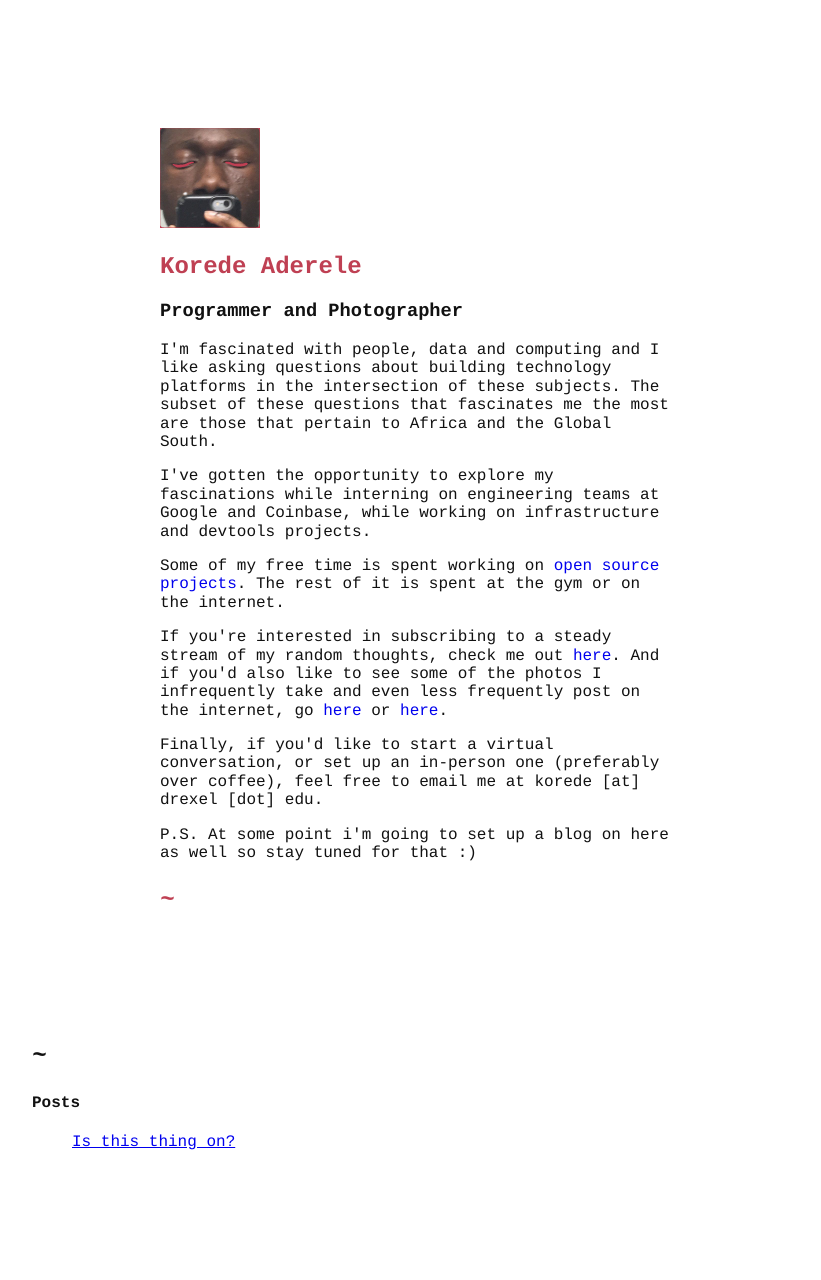
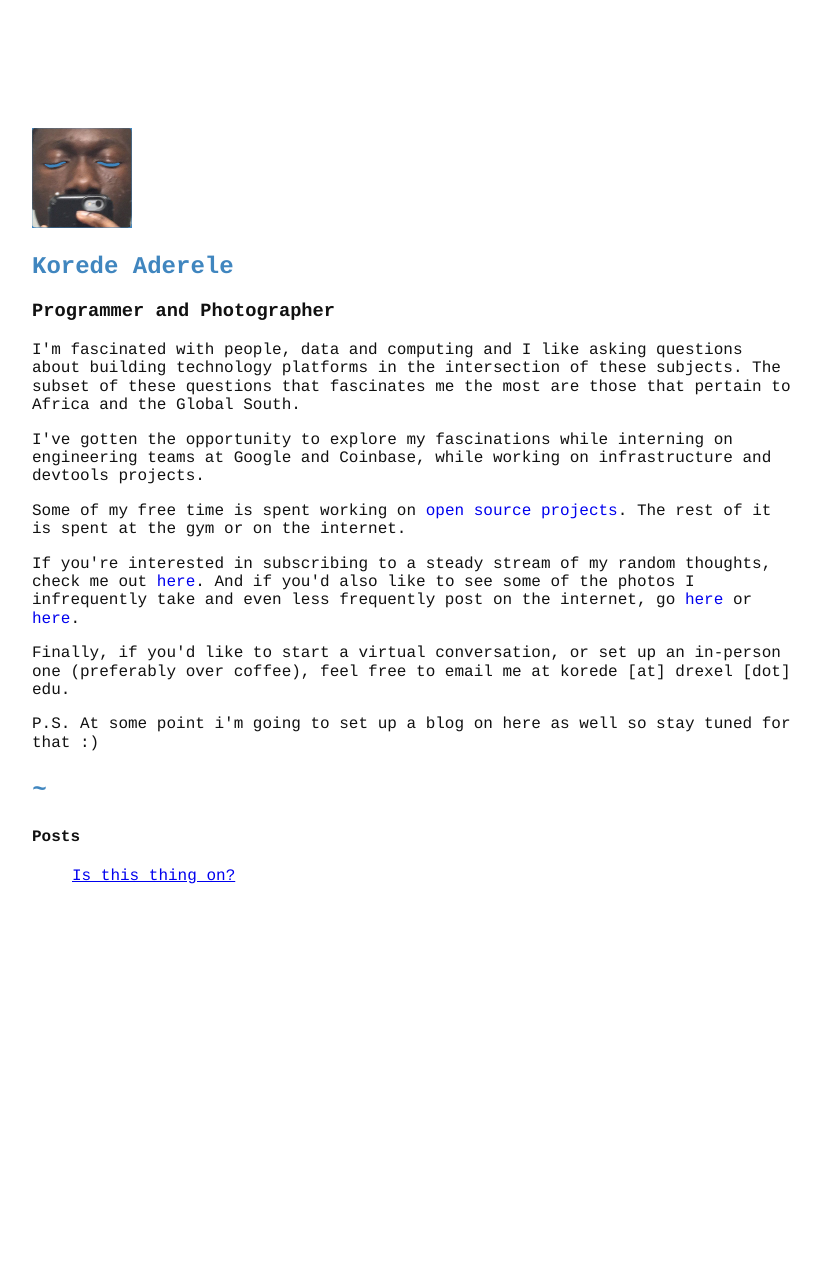
Before and after one commit to Korede-TA/korede-ta.github.io, a Jekyll site: the page built from index.html, in a window 1280 px wide. Shown: the whole page, without its empty margins (96-917 px from the left). Built offline with Jekyll 4.4.1, drawn with Linux system fonts in a browser that asks for light colours; after the commit the page ends 1014 px from its top, so only the background shows below that.

Commit message:
update index

```diff
--- a/index.html
+++ b/index.html
@@ -1,7 +1,7 @@
 ---
 layout: default
+title: Korede's Website
 ---
-<div class="courier ma3 ma6-ns mt6 mw7">
 
 <img id="picture" src="./no_eyes_twit_pic_apr_18.png" height="100">
 
@@ -33,23 +33,3 @@ layout: default
 <p>
 	P.S. At some point i'm going to set up a blog on here as well so stay tuned for that :)
 </p>
-
-	<p id="tilde" class="fw8 i f3">~</p>
-
-</div>
-
-<script>
-	(function() {
-		var offset = Math.floor(Math.random() * Math.floor(360));
-		// window.addEventListener('mousemove', scrollWheelHandler);
-		window.setInterval(scrollWheelHandler, 10);
-		function scrollWheelHandler() {
-			offset = (offset > 360) ? 0 : offset + 1 ;
-			var color = "hsl("+offset.toString()+", 50%, 50%)";// alert(color);
-			document.getElementById("title").style.color = color;
-			document.getElementById("tilde").style.color = color;
-			document.getElementById("picture").style.backgroundColor = color;
-			// document.getElementsByClassName("link").map(function(link) { link.style.color = color; })
-		}
-	})();
-</script>
```
Lines whose indentation alone changed are shown as unchanged.
